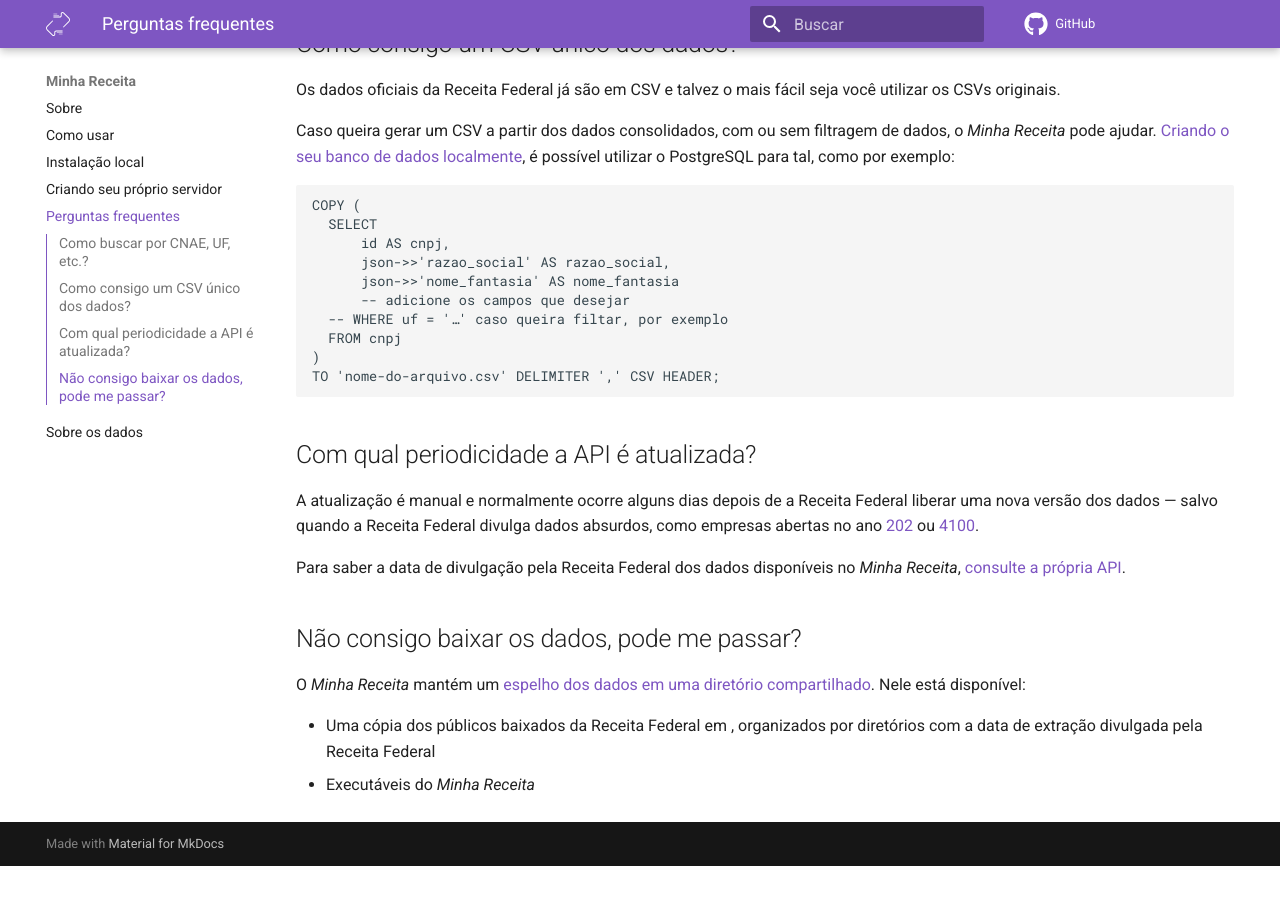
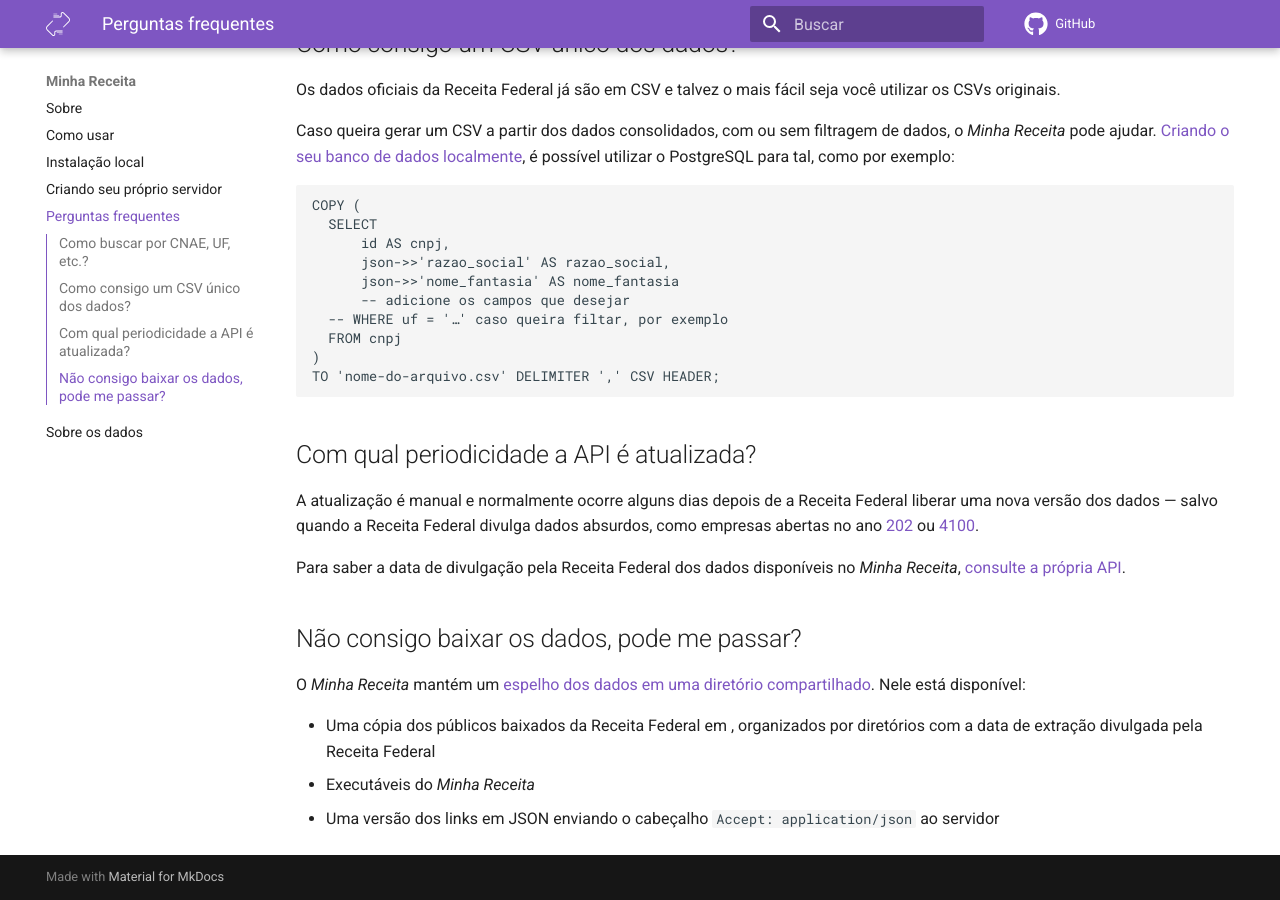
Before and after one commit to cuducos/minha-receita, an MkDocs documentation site: the page built from docs/faq.md, in a window 1280 px wide and 900 px high, scrolled down 886 px. Built offline with MkDocs 1.6.1 and Material for MkDocs 9.7.7, drawn with Linux system fonts in a browser that asks for light colours; comment, search, counter and statistics services are not loaded; before the commit the page ends 1752 px from its top, so only the background shows below that.

Commit message:
Adds JSON mirror to the docs

```diff
--- a/docs/faq.md
+++ b/docs/faq.md
@@ -59,3 +59,4 @@
 
 * Uma cópia dos públicos baixados da Receita Federal em , organizados por diretórios com a data de extração divulgada pela Receita Federal
 * Executáveis do _Minha Receita_
+* Uma versão dos links em JSON enviando o cabeçalho `Accept: application/json` ao servidor
```
